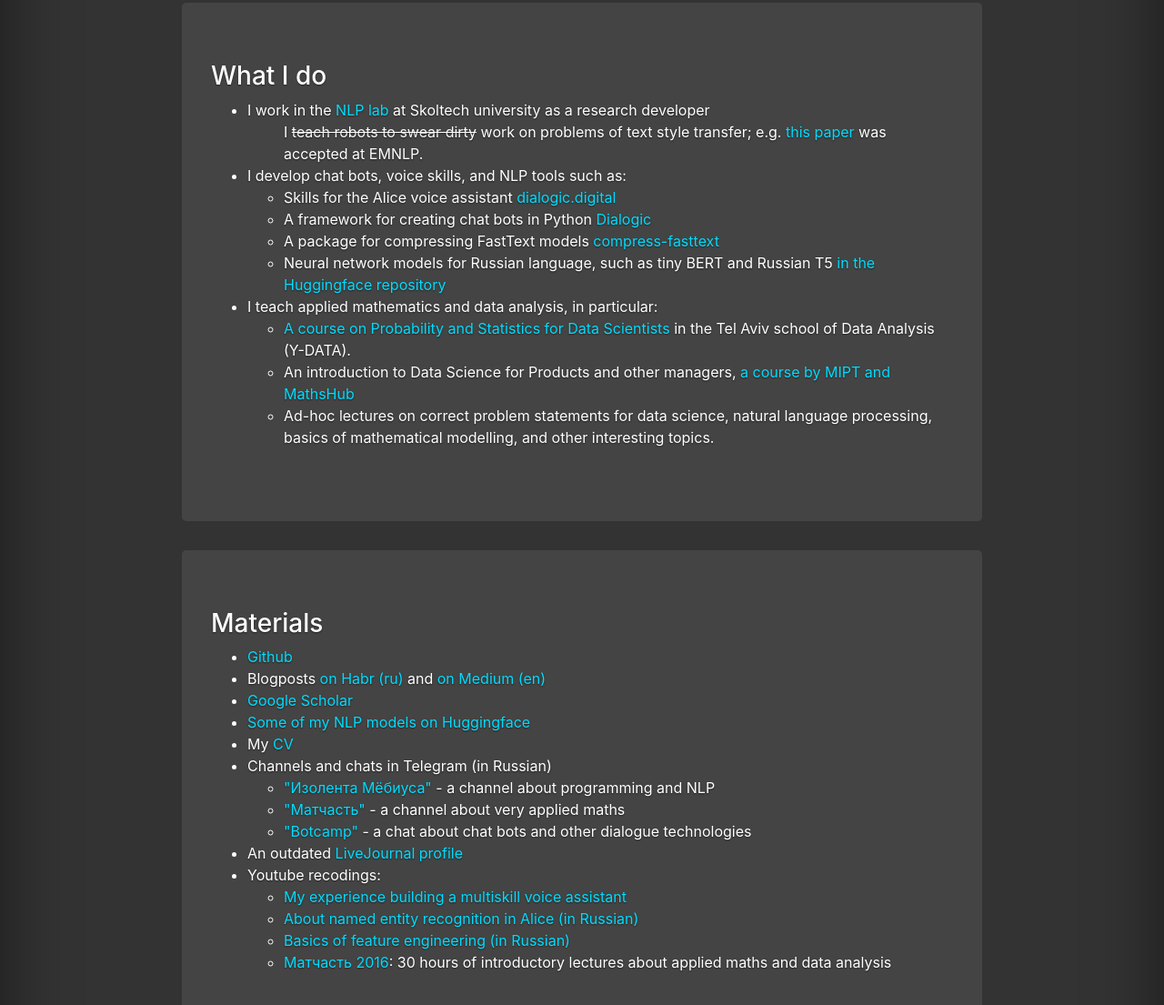
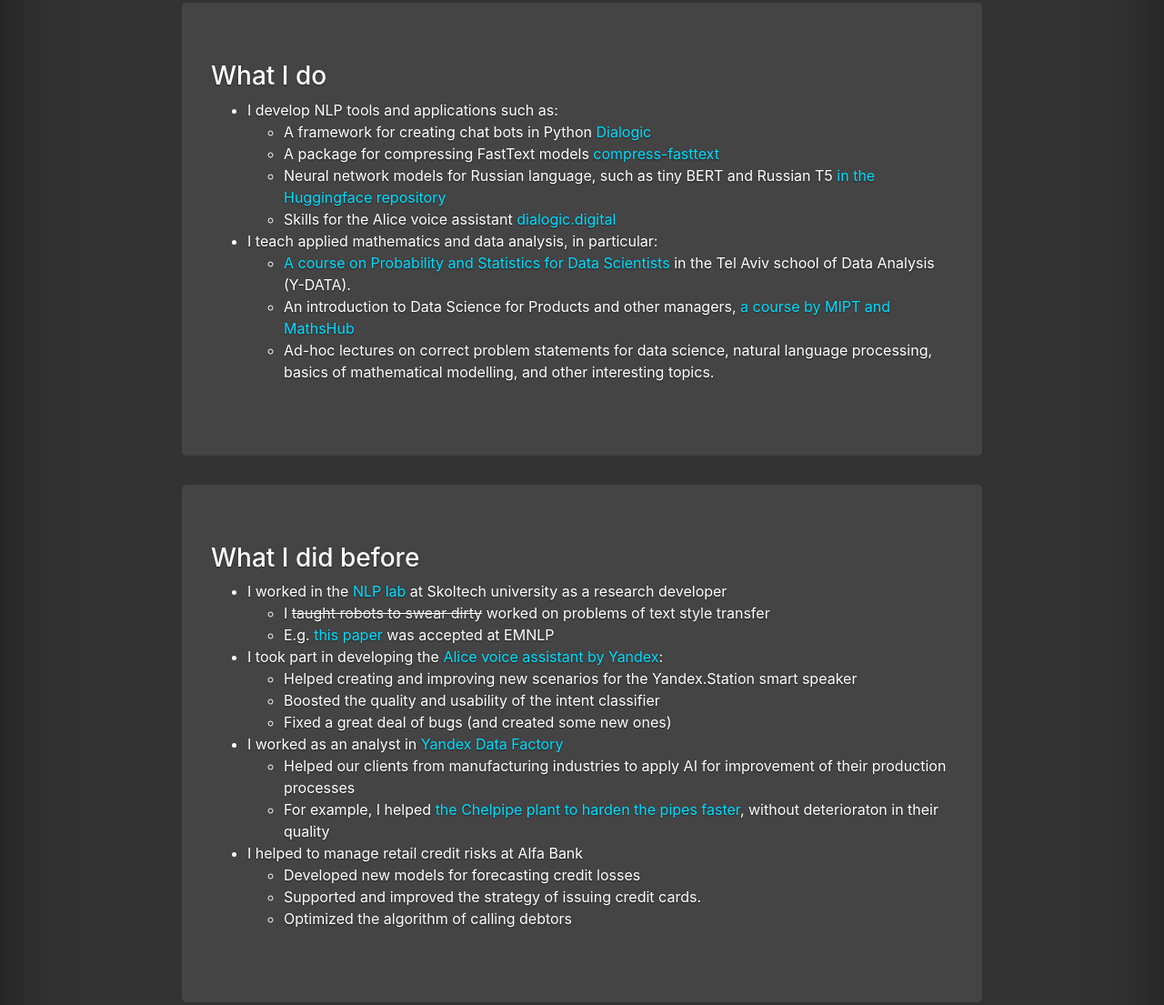
Before and after one commit to avidale/avidale.github.io, a plain HTML site: page index.html in a window 1280 px wide. Shown: the part 125-1230 px from the top of the page at 91% size. Drawn offline with nearby package versions, Linux system fonts and the light colour scheme; a script that the page names is missing.

Commit message:
add job history to the English page

```diff
--- a/index.html
+++ b/index.html
@@ -2,6 +2,7 @@
 <html>
 
 <head>
+	<meta charset="UTF-8">
 	<script src="https://code.jquery.com/jquery-3.5.1.slim.min.js" integrity="sha384-DfXdz2htPH0lsSSs5nCTpuj/zy4C+OGpamoFVy38MVBnE+IbbVYUew+OrCXaRkfj" crossorigin="anonymous"></script>
 	<script src="https://cdn.jsdelivr.net/npm/bootstrap@4.5.3/dist/js/bootstrap.bundle.min.js" integrity="sha384-ho+j7jyWK8fNQe+A12Hb8AhRq26LrZ/JpcUGGOn+Y7RsweNrtN/tE3MoK7ZeZDyx" crossorigin="anonymous"></script>
 
@@ -44,19 +45,12 @@
 	<div class="jumbotron">
 		<h3>What I do</h3>
 		<ul>
-			<li>
-				I work in the <a href="https://sites.skoltech.ru/nlp">NLP lab</a> at Skoltech university as a research developer
-				<ul>
-					I <strike>teach robots to swear dirty</strike> work on problems of text style transfer;
-					e.g. <a href="https://arxiv.org/abs/2109.08914">this paper</a> was accepted at EMNLP.
-				</ul>
-			</li>
-			<li>I develop chat bots, voice skills, and NLP tools such as:</li>
+			<li>I develop NLP tools and applications such as:</li>
 			<ul>
-				<li>Skills for the Alice voice assistant <a href="https://dialogic.digital/portfolio/">dialogic.digital</a></li>
 				<li>A framework for creating chat bots in Python <a href="https://github.com/avidale/dialogic">Dialogic</a></li>
 				<li>A package for compressing FastText models <a href="https://github.com/avidale/compress-fasttext">compress-fasttext</a></li>
 				<li>Neural network models for Russian language, such as tiny BERT and Russian T5 <a href="https://huggingface.co/cointegrated">in the Huggingface repository</a></li>
+				<li>Skills for the Alice voice assistant <a href="https://dialogic.digital/portfolio/">dialogic.digital</a></li>
 			</ul>
 			<li>I teach applied mathematics and data analysis, in particular:
 				<ul>
@@ -70,6 +64,40 @@
 					<li>Ad-hoc lectures on correct problem statements for data science, natural language processing,
 						basics of mathematical modelling, and other interesting topics.
 					</li>
+				</ul>
+			</li>
+		</ul>
+	</div>
+		<div class="jumbotron">
+		<h3>What I did before</h3>
+		<ul>
+			<li>
+				I worked in the <a href="https://sites.skoltech.ru/nlp">NLP lab</a> at Skoltech university as a research developer
+				<ul>
+					<li>I <strike>taught robots to swear dirty</strike> worked on problems of text style transfer</li>
+					<li>E.g. <a href="https://arxiv.org/abs/2109.08914">this paper</a> was accepted at EMNLP</li>
+				</ul>
+			</li>
+			<li>I took part in developing the <a href="https://en.wikipedia.org/wiki/Alice_(virtual_assistant)">Alice voice assistant by Yandex</a>:
+				<ul>
+					<li>Helped creating and improving new scenarios for the Yandex.Station smart speaker</li>
+					<li>Boosted the quality and usability of the intent classifier</li>
+					<li>Fixed a great deal of bugs (and created some new ones)</li>
+				</ul>
+			</li>
+			<li>I worked as an analyst in
+				<a href="https://yandex.com/blog/yacompany-com/yandex-data-factory-and-the-next-industrial-revolution-steel-oil-ai">Yandex Data Factory</a>
+				<ul>
+					<li>Helped our clients from manufacturing industries to apply AI for improvement of their production processes</li>
+					<li>For example, I helped <a href="https://market.chelpipe.ru/press-center/news/1567/">the Chelpipe plant to harden the pipes faster</a>,
+						without deterioraton in their quality</li>
+				</ul>
+			</li>
+			<li>I helped to manage retail credit risks at Alfa Bank
+				<ul>
+					<li>Developed new models for forecasting credit losses</li>
+					<li>Supported and improved the strategy of issuing credit cards.</li>
+					<li>Optimized the algorithm of calling debtors</li>
 				</ul>
 			</li>
 		</ul>
```
Also changed, not shown: ru.html (+10 -10 lines).
